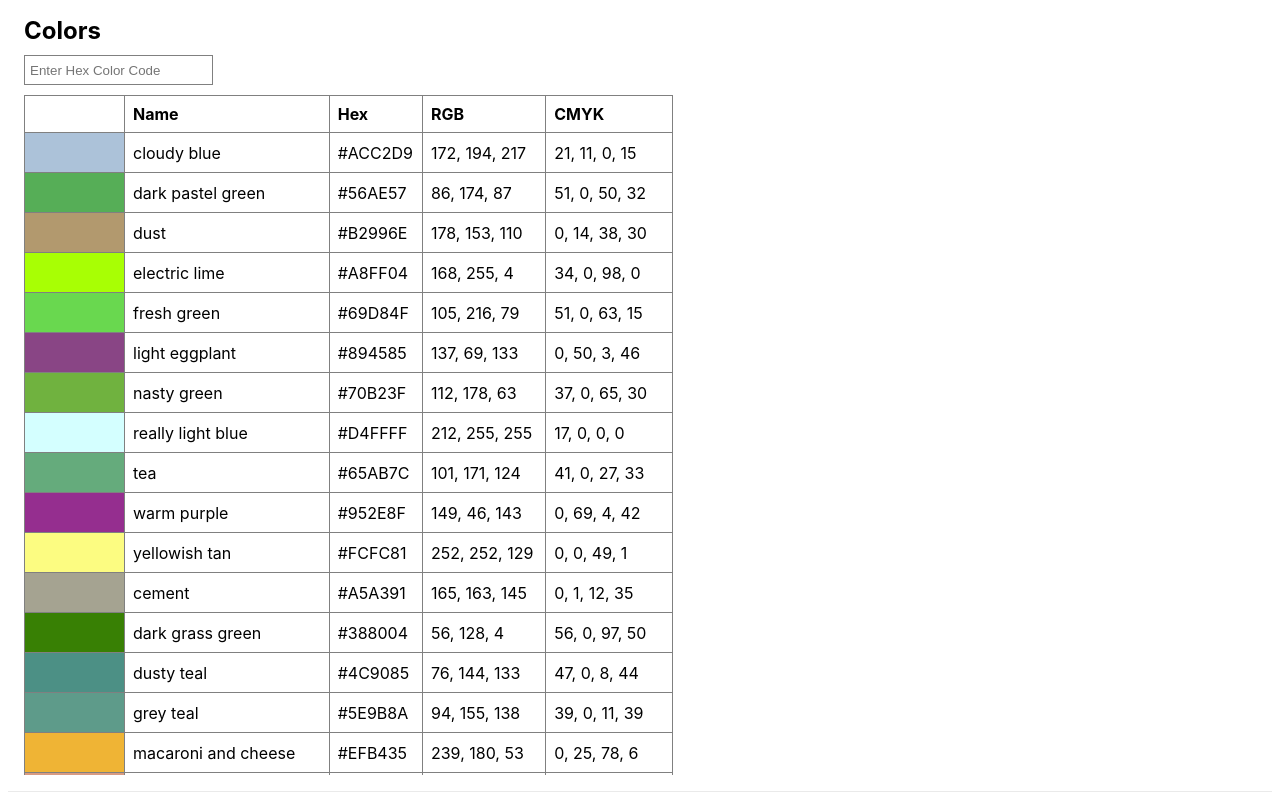
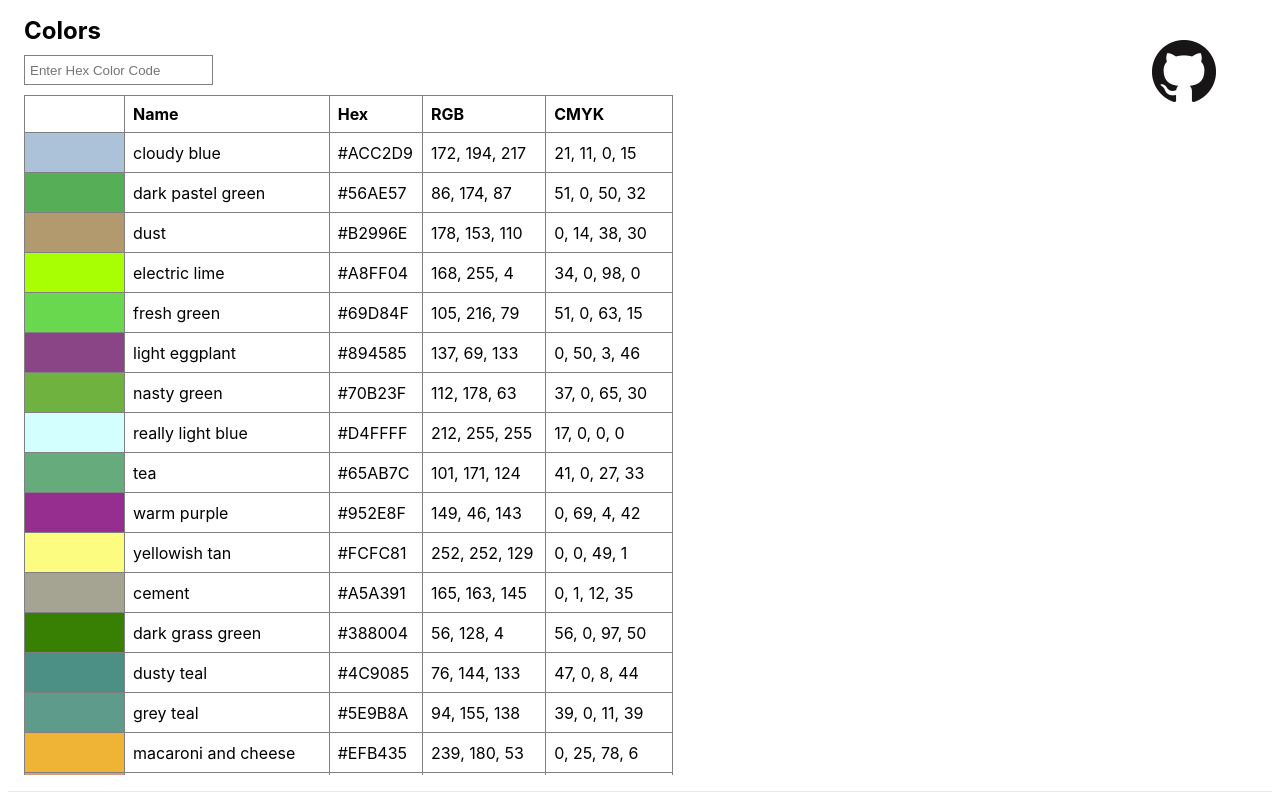
Before and after one commit to timeitel/color-search, a Next.js app: page / in a window 1280 px wide. Built offline with nearby package versions, Linux system fonts and the light colour scheme.

Commit message:
add: github repo link

```diff
--- a/components/ColorSearch/colorsearch.js
+++ b/components/ColorSearch/colorsearch.js
@@ -13,6 +13,12 @@ const colorsearch = ({ colors }) => {
     margin: '0'
   };
 
+  const repoStyle = {
+    position: 'absolute',
+    top: '5%',
+    right: '5%'
+  };
+
   const [searchString, setSearchString] = useState('');
   const [colorsState, setColorsState] = useState(colors);
 
@@ -24,6 +30,7 @@ const colorsearch = ({ colors }) => {
       return;
     }
 
+    // add a ranking property to color objects
     const rankedArray = colors.map((item) => {
       // rank item(color object) by how many of it's color property characters match the searchString
       const rank = searchString.split('').reduce((acc, ch) => {
@@ -33,6 +40,7 @@ const colorsearch = ({ colors }) => {
       return { ...item, rank };
     });
 
+    // sort color objects by the added rank property and return the first 50
     const sortedArray = rankedArray.sort(sortByRank).splice(0, 50);
 
     setColorsState(sortedArray);
@@ -41,6 +49,13 @@ const colorsearch = ({ colors }) => {
   return (
     <>
       <h2 style={h2Style}>Colors</h2>
+      <a
+        href='https://github.com/timeitel/color-search'
+        target='_blank'
+        style={repoStyle}
+      >
+        <img src='/github.png' />
+      </a>
       <input
         onKeyDown={handleSearch}
         onChange={(e) => setSearchString(e.target.value.toLowerCase())}
```
Also changed, not shown: public/github.png (added).
